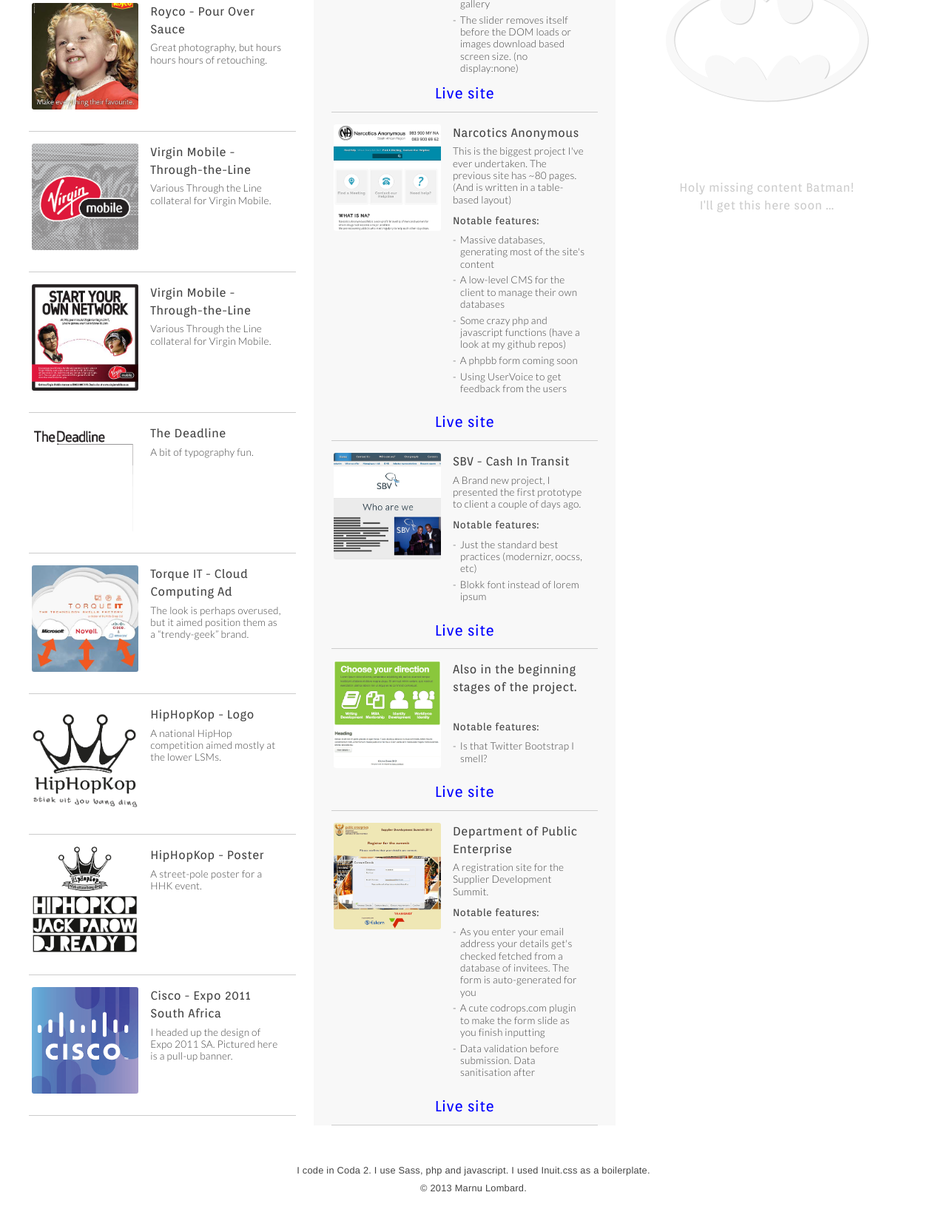
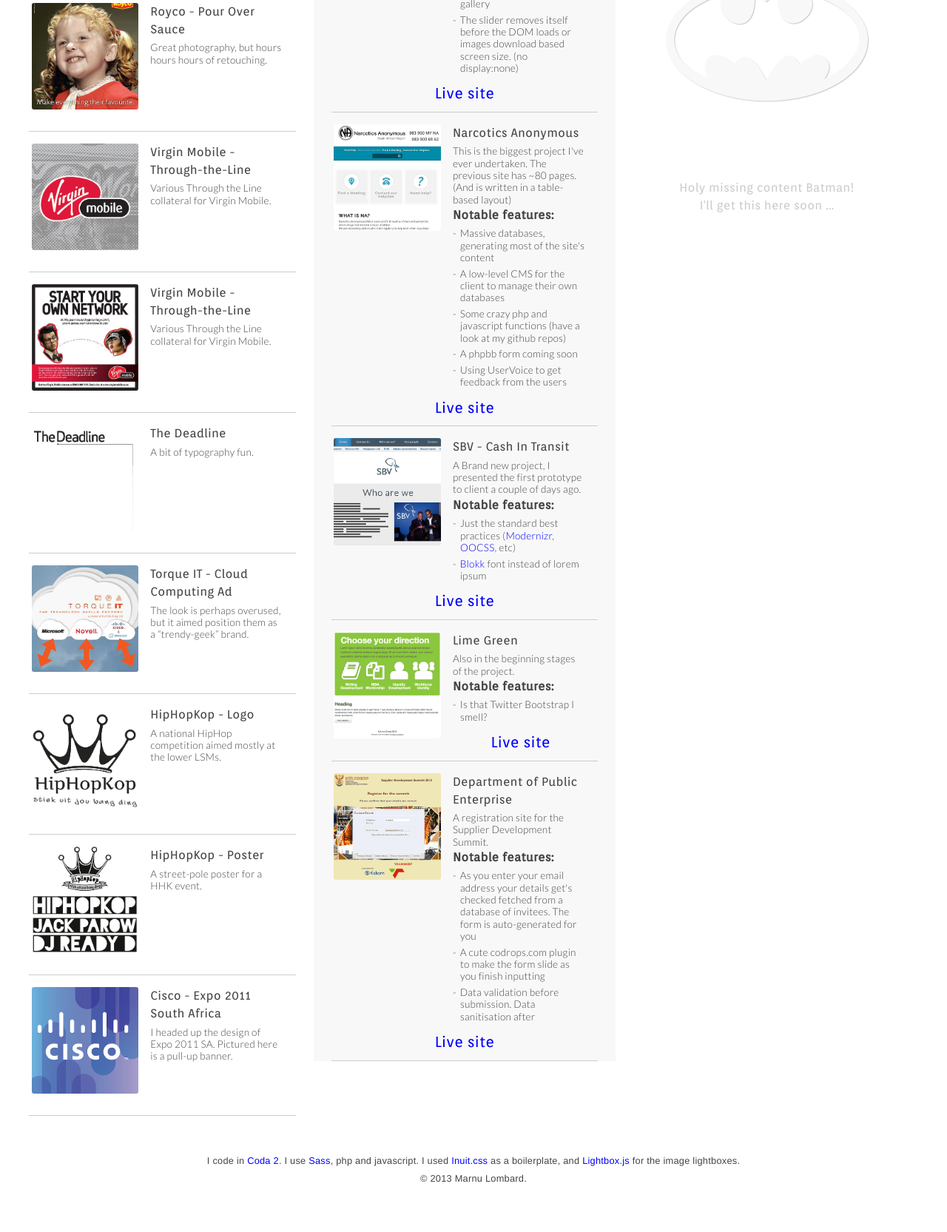
Before and after one commit to MarnuLombard/marnulombard.github.com, a PHP site: page / in a window 1280 px wide; the page is wider, and only the part inside the window is pictured. Shown: the part 1066-2731 px from the top of that part at 74% size. After the commit the page ends 2664 px from the top of that part, so only its background shows below. Run offline with PHP 8.4, Linux system fonts and the light colour scheme; some libraries are stand-ins or nearby versions.

Commit message:
Micro optimisations & more links
amended errors thrown out by the w3c validator.
Things like spaces between attributes in img and a tags.
Added links to  oocss, modernizr, blokk, coda, inuit.css and
lightbox2.js.

```diff
--- a/index.html
+++ b/index.html
@@ -7,10 +7,10 @@
 
 <head>
 	<meta charset="utf-8" />
-	<meta name="author" content="***" />
-	<meta name="copyright" content="***" />
-	<meta name="description" content="***" />
-	<meta name="keywords" content="***" />
+	<meta name="author" content="Marnu Lombard" />
+	<meta name="copyright" content="Marnu Lombard" />
+	<meta name="description" content="Portfolio for the front-end web dev Marnu Lombard" />
+	<meta name="keywords" content="front-end, web dev, web designer, web developer, marnu lombard, portfolio" />
 
 	<title>Front-end Web Dev | Marnu Lombard | Portfolio</title>
 
@@ -19,8 +19,6 @@
 		<script src="js/ie.min.js"></script>
 	<![endif]-->
 
-	<!-- Mobile Specific Metas -->
-	<meta name="viewport" content="width=device-width, initial-scale=1" />
 
 	<!-- CSS -->
 	<link rel="stylesheet" href="css/style.css" />
@@ -220,19 +218,20 @@
 							</ul>
 					</div>
 					<div class="port-link">
-						<a href="http://indigo.co.za/reinvent/"target="_blank">Live site</a>
+						<a href="http://indigo.co.za/reinvent/" target="_blank">Live site</a>
 					</div>
 				</div>
 
 				<div class="port-item">
 					<a href="img/web/full/na.png" rel="lightbox[web]">
-						<img class="port-img  float--left" src="img/web/thumbs/na.png"alt="" />
+						<img class="port-img  float--left" src="img/web/thumbs/na.png" alt="" />
 					</a>
 
 					<div class="port-text float--left">
 						Narcotics Anonymous
 						<p class="light-text">
-							This is the biggest project I've ever undertaken. The previous site has ~80 pages. (And is written in a table-based layout)<br />
+							This is the biggest project I've ever undertaken. The previous site has ~80 pages. (And is written in a table-based layout)
+						</p>
 						<strong>Notable features:</strong>
 						<ul class="port-list">
 							<li>Massive databases, generating most of the site's content</li>
@@ -241,71 +240,69 @@
 							<li>A phpbb form coming soon</li>
 							<li>Using UserVoice to get feedback from the users</li>
 						</ul>
-						</p>
 					</div>
 					<div class="port-link">
-						<a href="http://newna.co.za/index.php"target="_blank">Live site</a>
+						<a href="http://newna.co.za/index.php" target="_blank">Live site</a>
 					</div>
 				</div>
 
 				<div class="port-item">
 					<a href="img/web/full/sbv.png" rel="lightbox[web]">
-						<img class="port-img  float--left" src="img/web/thumbs/sbv.png"alt="" />
+						<img class="port-img  float--left" src="img/web/thumbs/sbv.png" alt="" />
 					</a>
 					<div class="port-text float--left">
 						SBV - Cash In Transit
 						<p class="light-text">
-							A Brand new project, I presented the first prototype to client a couple of days ago.<br />
+							A Brand new project, I presented the first prototype to client a couple of days ago.
+						</p>
 						<strong>Notable features:</strong>
 						<ul class="port-list">
-								<li>Just the standard best practices (modernizr, oocss, etc)</li>
-								<li>Blokk font instead of lorem ipsum</li>
+							<li>Just the standard best practices (<a href="http://modernizr.com/" target="_blank">Modernizr</a>, <a href="https://github.com/stubbornella/oocss/wiki/" target="_blank">OOCSS</a>, etc)</li>
+							<li><a href="http://blokkfont.com/" target="_blank">Blokk</a> font instead of lorem ipsum</li>
 						</ul>
-						</p>
 					</div>
 					<div class="port-link">
-						<a href="http://sbv.co.za/new/"target="_blank">Live site</a>
+						<a href="http://sbv.co.za/new/" target="_blank">Live site</a>
 					</div>
 				</div>
 
 				<div class="port-item">
 					<a href="img/web/full/lg.png" rel="lightbox[web]">
-						<img class="port-img  float--left" src="img/web/thumbs/lg.png"alt="" />
+						<img class="port-img  float--left" src="img/web/thumbs/lg.png" alt="" />
 					</a>
 					<div class="port-text float--left">
-						Also in the beginning stages of the project. <br />
+						Lime Green
 						<p class="light-text">
-							<br />
+							Also in the beginning stages of the project.
+						</p>
 						<strong>Notable features:</strong>
 						<ul class="port-list">
 							<li>Is that Twitter Bootstrap I smell?</li>
 						</ul>
-						</p>
 					</div>
 					<div class="port-link">
-						<a href="http://edulime.com"target="_blank">Live site</a>
+						<a href="http://edulime.com" target="_blank">Live site</a>
 					</div>
 				</div>
 
 				<div class="port-item">
 					<a href="img/web/full/dpe.jpg" rel="lightbox[web]">
-						<img class="port-img  float--left" src="img/web/thumbs/dpe.png"alt="" />
+						<img class="port-img  float--left" src="img/web/thumbs/dpe.png" alt="" />
 					</a>
 					<div class="port-text float--left">
 						Department of Public Enterprise
 						<p class="light-text">
-							A registration site for the Supplier Development Summit.<br />
+							A registration site for the Supplier Development Summit.
+						</p>
 						<strong>Notable features:</strong>
 						<ul class="port-list">
 							<li>As you enter your email address your details get's checked fetched from a database of invitees. The form is auto-generated for you</li>
 							<li>A cute codrops.com plugin to make the form slide as you finish inputting</li>
 							<li>Data validation before submission. Data sanitisation after</li>
-
 						</ul>
-						</p>
 					</div>
 					<div class="port-link">
-						<a href="http://dpesummit.co.za"target="_blank">Live site</a>
+						<a href="http://dpesummit.co.za" target="_blank">Live site</a>
 					</div>
 				</div>
 
@@ -331,7 +328,7 @@
 
 	<footer>
 		<small>
-			I code in Coda 2. I use Sass, php and javascript. I used Inuit.css as a boilerplate. <br />
+			I code in <a href="http://panic.com/coda/" target="_blank">Coda 2</a>. I use <a href="http://sass-lang.com/" target="_blank">Sass</a>, php and javascript. I used <a href="http://inuitcss.com/" target="_blank">Inuit.css</a> as a boilerplate, and <a href="http://lokeshdhakar.com/projects/lightbox2/" target="_blank">Lightbox.js</a> for the image lightboxes.<br />
 			&copy; 2013 Marnu Lombard.
 		</small>
 	</footer>
--- a/sass/objects/_bottom-shadow.scss
+++ b/sass/objects/_bottom-shadow.scss
@@ -1,4 +1,4 @@
 .bottom-shadow{
 	border-width: 0 0 2px 0;
-	@include border-image(linear-gradient(left, white 10%, $color-grey_Xlight 35%, $color-grey_light 50%, $color-grey_Xlight 65%, white 90%) 140)
+	@include border-image(linear-gradient(left, white 10%, $color-grey_Xlight 35%, $color-grey_light 50%, $color-grey_Xlight 65%, white 90%) 170)
 }
```
Also changed, not shown: css/style.css. Lines whose indentation alone changed are shown as unchanged.
